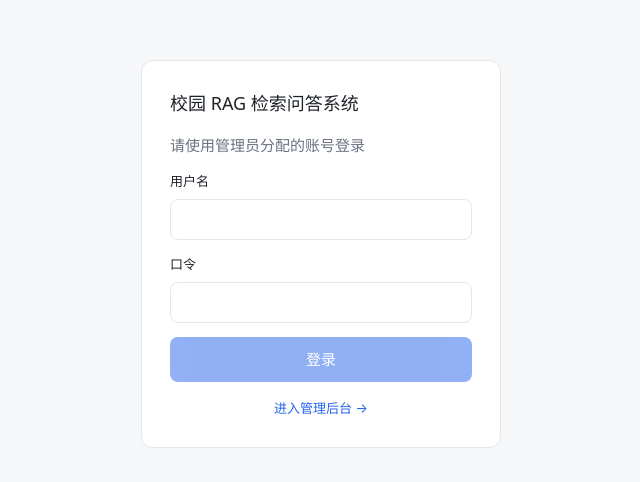
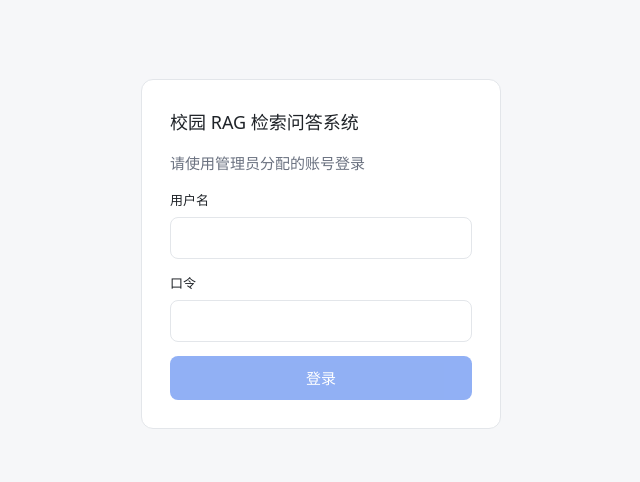
Before and after one commit to blowt16/Knowledge_rag_system, a React (Vite) app in the folder frontend/web/: page /login in a window 1280 px wide. Shown: the part 146-628 px from the top of the page, without its empty margins (319-959 px from the left). Built offline with nearby package versions, Linux system fonts and the light colour scheme; no server answers.

Commit message:
polish: 删掉登录页的管理端链接（管理员登录后已自动进管理端，链接冗余且会误导）

```diff
--- a/frontend/web/src/index.css
+++ b/frontend/web/src/index.css
@@ -138,13 +138,7 @@ input { font: inherit; }
 .escalate-toggle {
   display: flex; align-items: center; gap: 5px; font-size: 13px;
   color: var(--muted); margin-left: 8px;
-}
-/* 登录页底部的管理端入口 */
-.login-alt {
-  display: block; margin-top: 2px; text-align: center;
-  font-size: 13px; color: var(--brand); text-decoration: none;
-}
-.login-alt a { color: var(--brand); text-decoration: none; }
+}.login-alt a { color: var(--brand); text-decoration: none; }
 .login-alt a:hover { text-decoration: underline; }
 @theme inline {
   --font-heading: var(--font-sans);
--- a/frontend/web/src/views/login/LoginPage.tsx
+++ b/frontend/web/src/views/login/LoginPage.tsx
@@ -1,5 +1,4 @@
 import { useState } from 'react'
-import { Link } from 'react-router-dom'
 import { useAuth } from '../../stores/auth'
 
 export default function LoginPage() {
@@ -53,11 +52,6 @@ export default function LoginPage() {
         <button type="submit" disabled={loading || !username || !password}>
           {loading ? '登录中…' : '登录'}
         </button>
-
-        {/* 管理员入口 —— 放在卡片里、登录按钮下面。
-            ⚠️ 点它时若未登录，守卫会把你弹回这里（地址栏带上 `?next=/admin`），
-               登录后直接送到管理端（否则看着像没反应）。 */}
-        <Link className="login-alt" to="/admin">进入管理后台 →</Link>
       </form>
     </div>
   )
```
